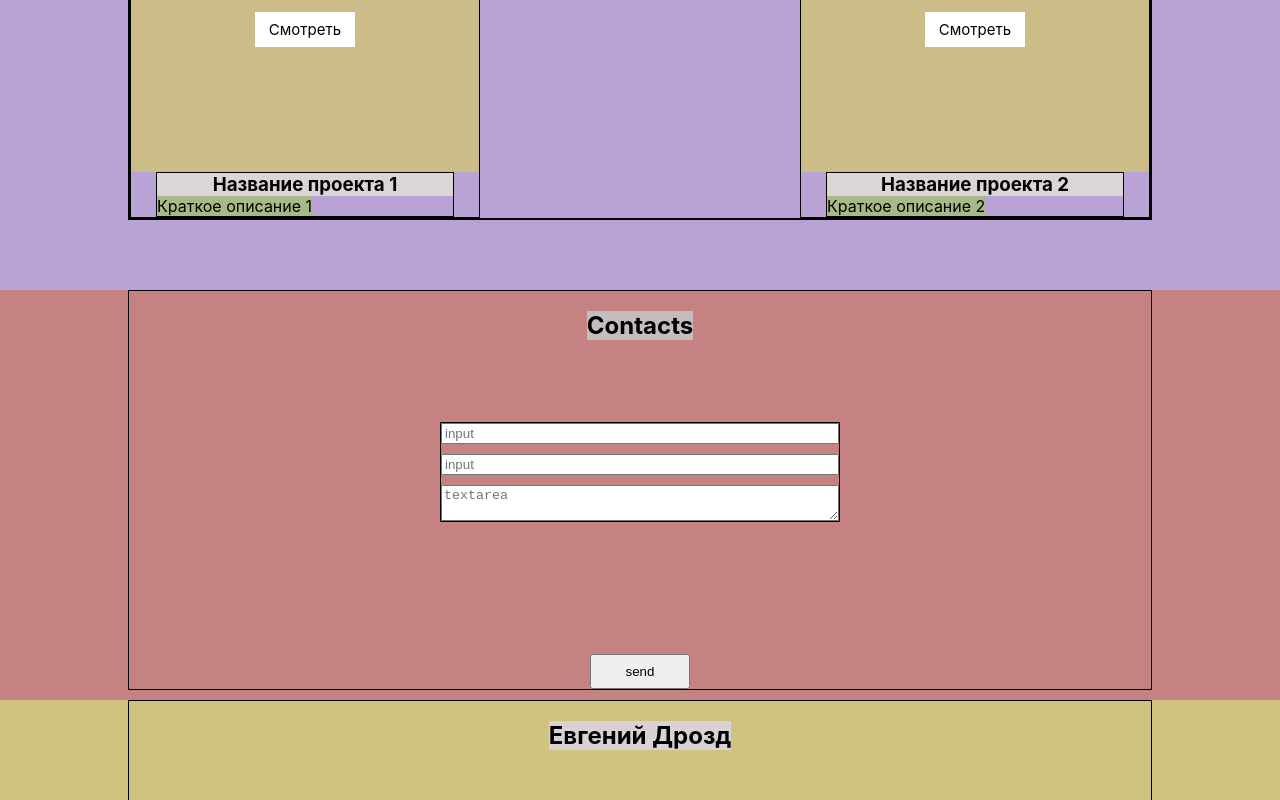
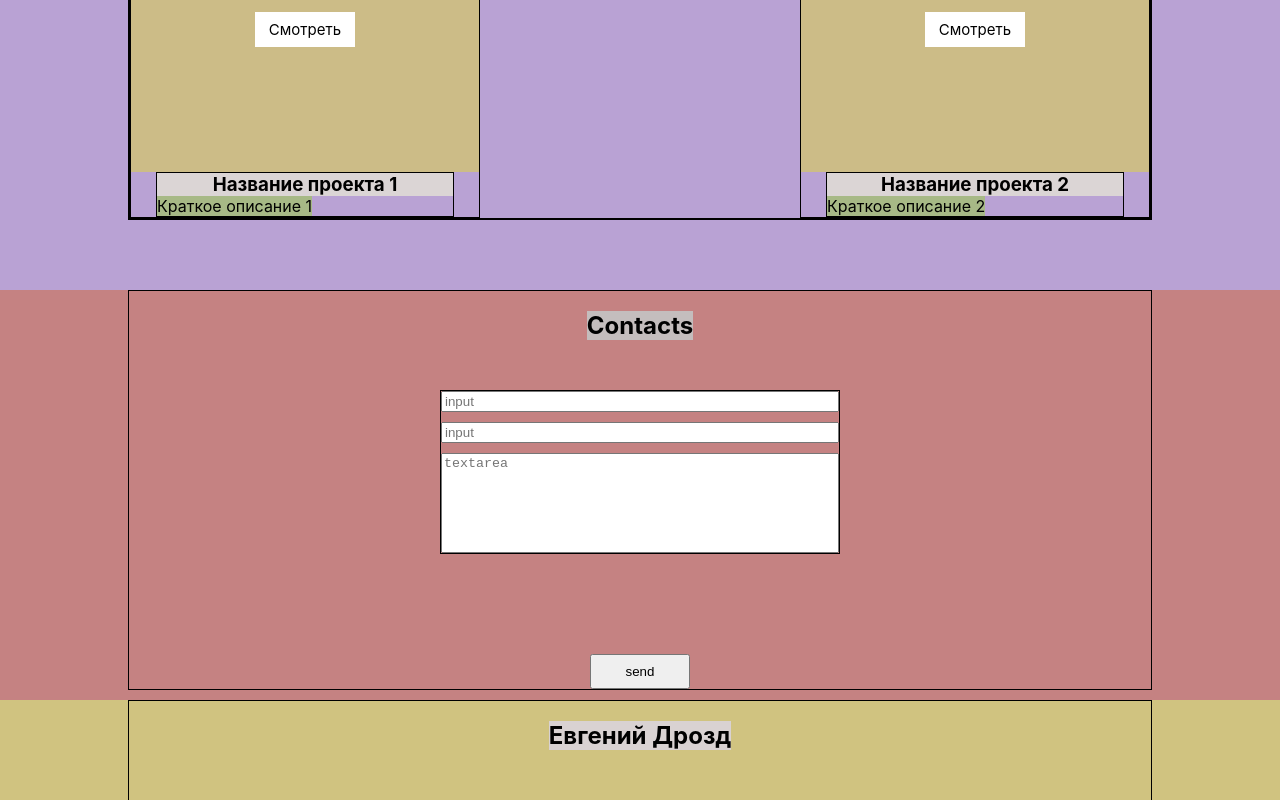
Before and after one commit to Evgeniy-92/My-Portfolio, a React (Create React App) app: page / in a window 1280 px wide. Shown: the part 1408-2208 px from the top of the page. Built offline with nearby package versions, Linux system fonts and the light colour scheme.

Commit message:
first stage 4

```diff
--- a/src/contacts/Contacts.js
+++ b/src/contacts/Contacts.js
@@ -12,7 +12,7 @@ function Contacts() {
                 <form className={s.form} method="POST" target="_blank" id="data">
                     <input className={s.itemForm} placeholder={'input'} required/>
                     <input className={s.itemForm} placeholder={'input'} required/>
-                    <textarea className={s.itemForm} placeholder={'textarea'} required onresize={false}></textarea>
+                    <textarea className={s.itemForm} placeholder={'textarea'} required ></textarea>
                 </form>
                 <button className={s.sendBtn} form="data" type="submit">send</button>
 
--- a/src/contacts/Contacts.module.css
+++ b/src/contacts/Contacts.module.css
@@ -19,6 +19,7 @@
     width: 400px;
 }
 
+
 .itemForm:last-of-type {
     margin-top: 10px;
 }
@@ -29,6 +30,12 @@
     flex-direction: column;
     width: 400px;
     margin-bottom: 70px;
+}
+
+.form textarea {
+    resize: none;
+    width: 100%;
+    height: 100px;
 }
 
 @media all and (max-width: 700px) {
--- a/src/skills/Skills.module.css
+++ b/src/skills/Skills.module.css
@@ -21,7 +21,7 @@
     flex-wrap: wrap;
 }
 
-@media all and (max-width: 624px) {
+@media all and (max-width: 629px) {
     .skills {
         justify-content: center;
     }
```
